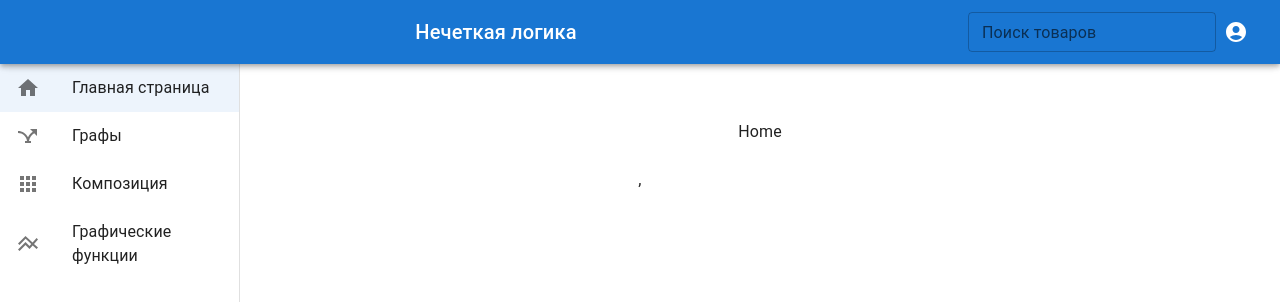
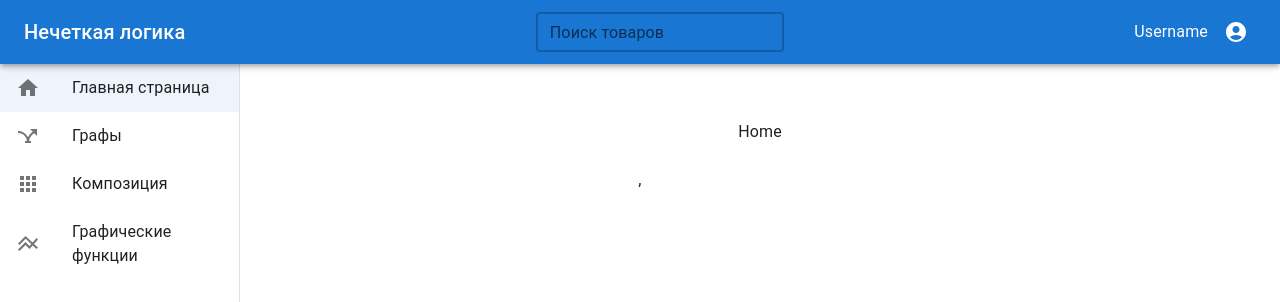
Before and after one commit to BoyarkinAlexandr/FuzzyLogic, a React (Vite) app in the folder frontend/: page / in a window 1280 px wide. Shown: the top 302 px of the page. Built offline with nearby package versions, Linux system fonts and the light colour scheme.

Commit message:
Настроил расположении меню

```diff
--- a/frontend/src/components/Navbar.jsx
+++ b/frontend/src/components/Navbar.jsx
@@ -27,20 +27,35 @@ export default function Navbar({ content, onSearch }) {
     <Box sx={{ display: 'flex' }}>
       <CssBaseline />
       <AppBar position="fixed" sx={{ zIndex: (theme) => theme.zIndex.drawer + 1 }}>
-        <Toolbar>
-          <Typography variant="h6" noWrap component="div" sx={{ flexGrow: 1}}>
+        <Toolbar sx={{ display: 'flex', justifyContent: 'space-between' }}>
+          {/* Заголовок слева */}
+          <Typography variant="h6" noWrap component="div">
             Нечеткая логика
           </Typography>
 
-          {/* Поле поиска */}
+          {/* Поле поиска по центру */}
+          <Box sx={{ flexGrow: 1, display: 'flex', justifyContent: 'center'}}>
             <TextField
               label="Поиск товаров"
               variant="outlined"
               size="small"
               onChange={(e) => onSearch(e.target.value)} // Отправляем введённый текст в родительский компонент
+              sx={{
+                '& .MuiOutlinedInput-root': {
+                  '& fieldset': {
+                    borderWidth: 2, // Увеличиваем толщину ободка
+                  },
+                },
+              }}
+
             />
+          </Box>
 
-          {/* Иконка профиля */}
+          {/* Иконка профиля и текст рядом с ней */}
+          <Box sx={{ display: 'flex', alignItems: 'center' }}>
+            <Typography variant="body1" sx={{ marginRight: 1 }}>
+              Username {/* Простой текст "Username" */}
+            </Typography>
             <IconButton
               color="inherit"
               component={Link}
@@ -48,6 +63,7 @@ export default function Navbar({ content, onSearch }) {
             >
               <AccountCircle />
             </IconButton>
+          </Box>
         </Toolbar>
       </AppBar>
 
@@ -62,7 +78,6 @@ export default function Navbar({ content, onSearch }) {
       >
         <Toolbar />
         <Box sx={{ overflow: 'auto' }}>
-
           {/* Главная страница */}
           <ListItem key={1} disablePadding>
             <ListItemButton component={Link} to="/" selected={"/" === location.pathname}>
@@ -73,8 +88,7 @@ export default function Navbar({ content, onSearch }) {
             </ListItemButton>
           </ListItem>
 
-
-          {/* Главная страница */}
+          {/* Графы */}
           <ListItem key={1} disablePadding>
             <ListItemButton component={Link} to="/graphs" selected={"/graphs" === location.pathname}>
               <ListItemIcon>
@@ -84,7 +98,7 @@ export default function Navbar({ content, onSearch }) {
             </ListItemButton>
           </ListItem>
 
-          {/* Графические функции */}
+          {/* Композиция */}
           <ListItem key={2} disablePadding>
             <ListItemButton component={Link} to="/compozition" selected={"/compozition" === location.pathname}>
               <ListItemIcon>
@@ -94,7 +108,7 @@ export default function Navbar({ content, onSearch }) {
             </ListItemButton>
           </ListItem>
 
-
+          {/* Графические функции */}
           <ListItem key={2} disablePadding>
             <ListItemButton component={Link} to="/member" selected={"/member" === location.pathname}>
               <ListItemIcon>
```
Lines whose indentation alone changed are shown as unchanged.
